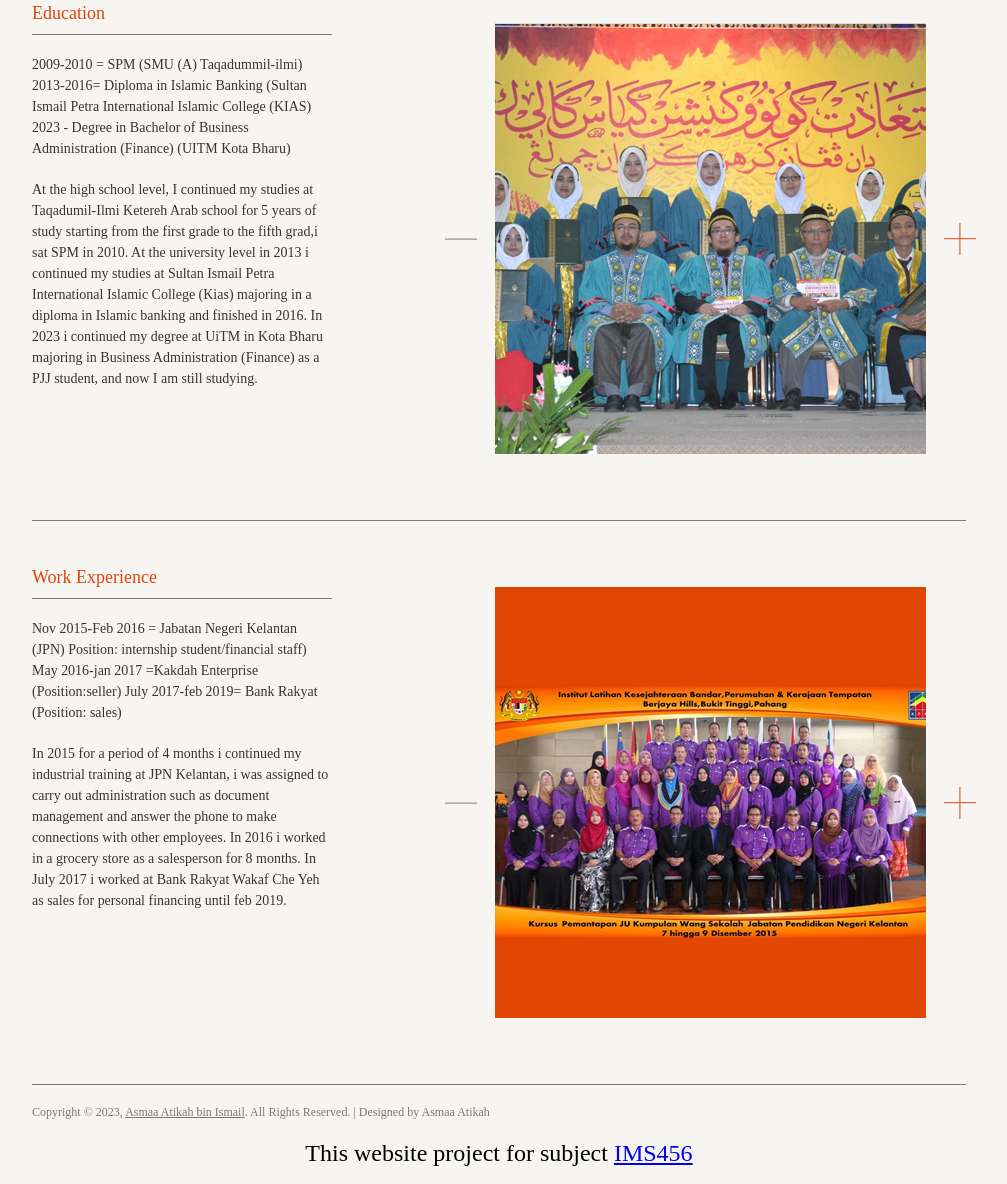
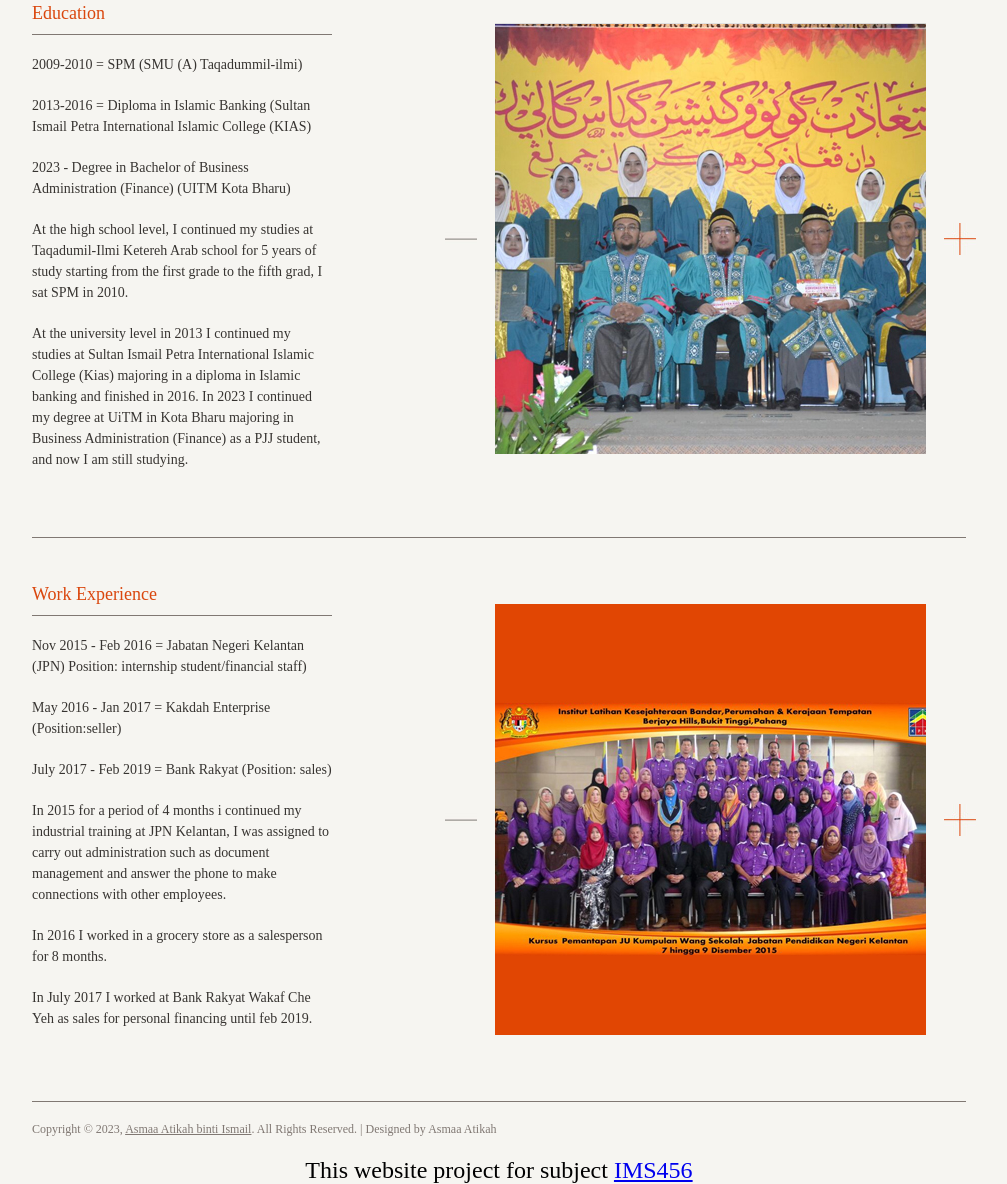
Before and after one commit to orenkecik/asmaaatikah, a plain HTML site: page portfolio.html in a window 1280 px wide. Shown: the part 267-1451 px from the top of the page, without its empty margins (141-1148 px from the left). Drawn offline with Linux system fonts and the light colour scheme.

Commit message:
Add files via upload

```diff
--- a/portfolio.html
+++ b/portfolio.html
@@ -59,10 +59,11 @@ jQuery(document).ready(function () {
     <div class="description">
       <h1>Education</h1>
       <h2></h2>
-      <p>2009-2010 = SPM (SMU (A) Taqadummil-ilmi)
-        2013-2016= Diploma in Islamic Banking (Sultan Ismail Petra International Islamic College (KIAS)
-        2023 - Degree in Bachelor of Business Administration (Finance) (UITM Kota Bharu)</p>
-      <p>At the high school level, I continued my studies at Taqadumil-Ilmi Ketereh Arab school for 5 years of study starting from the first grade to the fifth grad,i sat SPM in 2010. At the university level in 2013 i continued my studies at Sultan Ismail Petra International Islamic College (Kias) majoring in a diploma in Islamic banking and finished in 2016. In 2023 i continued my degree at UiTM in Kota Bharu majoring in Business Administration (Finance) as a PJJ student, and now I am still studying.</p>
+      <p>2009-2010 = SPM (SMU (A) Taqadummil-ilmi)</p>
+      <p>2013-2016 = Diploma in Islamic Banking (Sultan Ismail Petra International Islamic College (KIAS)</p>
+      <p>2023 - Degree in Bachelor of Business Administration (Finance) (UITM Kota Bharu)</p>
+      <p>At the high school level, I continued my studies at Taqadumil-Ilmi Ketereh Arab school for 5 years of study starting from the first grade to the fifth grad, I sat SPM in 2010.</p>
+      <p>At the university level in 2013 I continued my studies at Sultan Ismail Petra International Islamic College (Kias) majoring in a diploma in Islamic banking and finished in 2016. In 2023 I continued my degree at UiTM in Kota Bharu majoring in Business Administration (Finance) as a PJJ student, and now I am still studying.</p>
     </div>
     <!--/ End description -->
     <!-- Begin image -->
@@ -83,10 +84,12 @@ jQuery(document).ready(function () {
     <div class="description">
       <h1>Work Experience</h1>
       <h2></h2>
-      <p>Nov 2015-Feb 2016 = Jabatan Negeri Kelantan (JPN) Position: internship student/financial staff)
-        May 2016-jan 2017 =Kakdah Enterprise (Position:seller)
-        July 2017-feb 2019= Bank Rakyat (Position: sales)</p>
-      <p>In 2015 for a period of 4 months i continued my industrial training at JPN Kelantan, i was assigned to carry out administration such as document management and answer the phone to make connections with other employees. In 2016 i worked in a grocery store as a salesperson for 8 months. In July 2017 i worked at Bank Rakyat Wakaf Che Yeh as sales for personal financing until feb 2019.</p>
+      <p>Nov 2015 - Feb 2016 = Jabatan Negeri Kelantan (JPN) Position: internship student/financial staff)</p>
+      <p>May 2016 - Jan 2017 = Kakdah Enterprise (Position:seller)</p>
+      <p>July 2017 - Feb 2019 = Bank Rakyat (Position: sales)</p>
+      <p>In 2015 for a period of 4 months i continued my industrial training at JPN Kelantan, I was assigned to carry out administration such as document management and answer the phone to make connections with other employees. </p>
+      <p>In 2016 I worked in a grocery store as a salesperson for 8 months. </p>
+      <p>In July 2017 I worked at Bank Rakyat Wakaf Che Yeh as sales for personal financing until feb 2019.</p>
     </div>
     <!--/ End description -->
     <!-- Begin image -->
@@ -107,7 +110,7 @@ jQuery(document).ready(function () {
   <div class="greySeparator"></div>
   <!--/ End grey separator -->
   <!-- Begin footer -->
-  <div class="footer"> Copyright &copy; 2023, <a href="#">Asmaa Atikah bin Ismail</a>. All Rights Reserved. | Designed by Asmaa Atikah</a></div>
+  <div class="footer"> Copyright &copy; 2023, <a href="#">Asmaa Atikah binti Ismail</a>. All Rights Reserved. | Designed by Asmaa Atikah</a></div>
   <!--/ End footer -->
 </div>
 <!--/ End container -->
```
Also changed, not shown: about.html (+1 -1 lines), contact.html (+1 -1 lines), index.html (+1 -1 lines).
